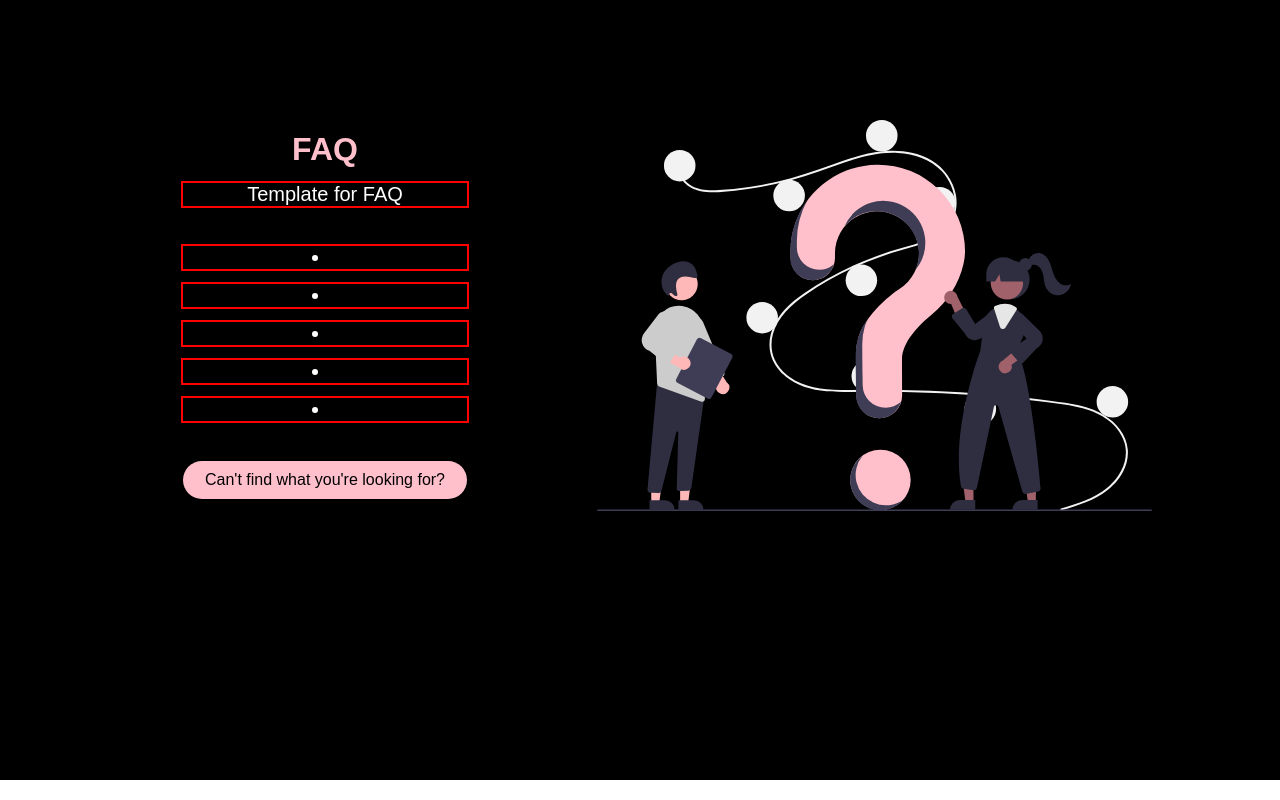
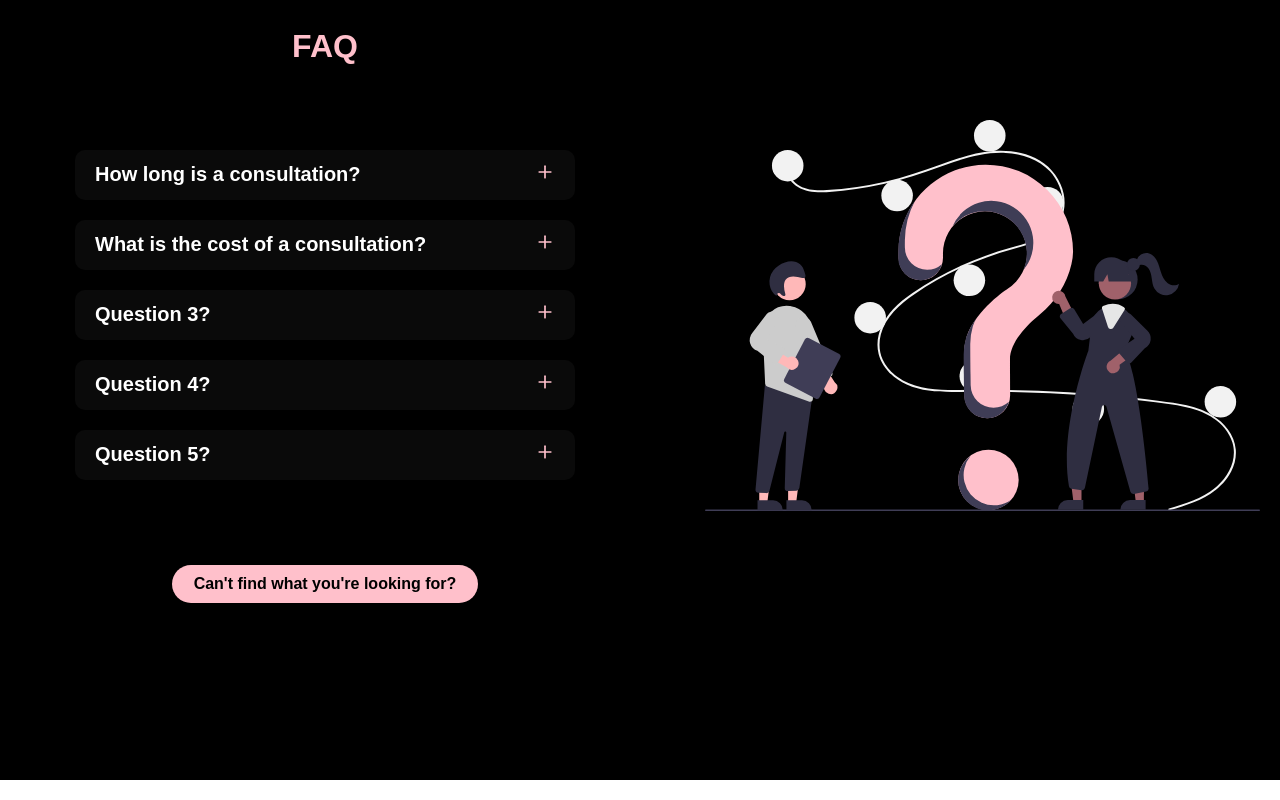
Before and after one commit to jackedwardbeard/01-Jane_Spence, a React (Create React App) app in the folder jane_spence/: page / in a window 1280 px wide. Shown: the part 2020-2820 px from the top of the page. Built offline with nearby package versions, Linux system fonts and the light colour scheme.

Commit message:
Added accordion to FAQ page.

```diff
--- a/jane_spence/src/components/Contact/ContactComponents.js
+++ b/jane_spence/src/components/Contact/ContactComponents.js
@@ -208,6 +208,7 @@ export const SubmitBtn = styled.button`
     padding: 10px 50px;
     color: black;
     font-size: 1rem;
+    font-weight: 600;
     outline: none;
     border: none;
     cursor: pointer;
--- a/jane_spence/src/components/Information/InformationComponents.js
+++ b/jane_spence/src/components/Information/InformationComponents.js
@@ -101,7 +101,7 @@ export const Body = styled.p`
     font-size: 1.25rem;
     font-family: 'Montserrat', sans-serif;
     color: ${({darkText}) => (darkText ? 'black' : 'white')};
-    outline: solid 2px red;
+    display: ${({showBody}) => (showBody ? '' : 'none')};
 
     @media screen and (max-width: 280px) {
         padding-left: 10px;
@@ -157,6 +157,7 @@ export const Button = styled(LinkScroll)`
     padding: 10px 22px;
     color: ${({darkButtonText}) => (darkButtonText ? 'black' : 'white')};
     font-size: 1rem;
+    font-weight: 600;
     outline: none;
     border: none;
     cursor: pointer;
@@ -173,3 +174,44 @@ export const Button = styled(LinkScroll)`
         color: black;
     }
 `
+
+export const AccordionWrapper = styled.div`
+    display: flex;
+    align-items: center;
+    flex-direction: column;
+    justify-content: center;
+    font-family: 'Montserrat', sans-serif;
+    height: 400px;
+    width: 500px;
+    margin-top: 60px;
+    display: ${({showAccordion}) => (showAccordion ? '' : 'none')};
+`
+
+
+export const Accordion = styled.div`
+    color: white;
+    width: 100%;
+    justify-content: center;
+    align-items: center;
+`
+
+export const QuestionWrapper = styled.div`
+
+    background: rgba(10, 10, 10, 1);
+    border-radius: 10px;
+    cursor: pointer;
+    font-size: 1.25rem;
+    height: 50px;
+    width: 100%;
+    display: flex;
+    justify-content: space-between;
+    align-items: center;
+    margin-bottom: 20px;
+    padding-left: 20px;
+    padding-right: 20px;
+
+`
+
+export const AnswerWrapper = styled.div`
+    padding-bottom: 20px;
+`
--- /dev/null
+++ b/jane_spence/src/components/Information/faqs.js
@@ -0,0 +1,26 @@
+export const faqs = [
+    {
+        question: 'How long is a consultation?',
+        answer: 'All consultations run for approximately 30 minutes.'
+    },
+
+    {
+        question: 'What is the cost of a consultation?',
+        answer: 'All consultations are bulk-billed with a valid EPC referral.'
+    },
+
+    {
+        question: 'Question 3?',
+        answer: 'All consultations are bulk-billed with a valid EPC referral.'
+    },
+
+    {
+        question: 'Question 4?',
+        answer: 'All consultations are bulk-billed with a valid EPC referral.'
+    },
+
+    {
+        question: 'Question 5?',
+        answer: 'All consultations are bulk-billed with a valid EPC referral.'
+    },
+]
--- a/jane_spence/src/components/Information/index.js
+++ b/jane_spence/src/components/Information/index.js
@@ -1,4 +1,4 @@
-import {React, useEffect} from 'react'
+import {React, useEffect, useState, toggle} from 'react'
 import {
     InformationContainer,
     InformationWrapper,
@@ -13,16 +13,36 @@ import {
     ImgWrap,
     ButtonWrapper,
     Button,
+    AccordionWrapper,
+    Accordion,
+    QuestionWrapper,
+    AnswerWrapper
 } from './InformationComponents'
+import {faqs} from './faqs'
+import {IconContext} from 'react-icons'
+import {FiPlus, FiMinus} from 'react-icons/fi'
 import Aos from 'aos'
 import 'aos/dist/aos.css'
 
 
-const Information = ({darkBackground, darkText, darkButton, showButton, darkButtonText, buttonText, buttonLocation, id, title, body, subbody, subbody2, subbody3, subbody4, subbody5, img, showSubtitle, subtext}) => {
+const Information = ({darkBackground, darkText, darkButton, showButton, darkButtonText, buttonText, buttonLocation, id, title, body, showBody, subbody, subbody2, subbody3, subbody4, subbody5, img, showSubtitle, subtext, showAccordion}) => {
 
     useEffect(() => {
         Aos.init({duration: 1000})
     }, [])
+
+    const [clicked, setClicked] = useState(false)
+
+    const reverseState = index => {
+        // if a question is already open, close it
+        if (clicked === index) {
+            return setClicked(false)
+        }
+        // if not, open it
+        else {
+            setClicked(index)
+        }
+    }
 
     return (
         <InformationContainer darkBackground={darkBackground} id={id}>
@@ -33,27 +53,50 @@ const Information = ({darkBackground, darkText, darkButton, showButton, darkButt
                             <Title data-aos='fade-down' darkText={darkText}>
                                 {title}
                             </Title>
-                            <Body data-aos='fade-up' darkText={darkText}>
+                            <Body data-aos='fade-up' darkText={darkText} showBody={showBody}>
                                 {body}
                             </Body>
                             <Subtitle data-aos='fade-up' darkText={darkText} showSubtitle={showSubtitle} >
                             {subtext}
                             </Subtitle>
-                            <Body data-aos='fade-up' darkText={darkText}>
+                            <Body data-aos='fade-up' darkText={darkText} showBody={showBody}>
                                 <li> {subbody} </li>
                             </Body>
-                            <Body data-aos='fade-up' darkText={darkText}>
+                            <Body data-aos='fade-up' darkText={darkText} showBody={showBody}>
                                 <li> {subbody2} </li>
                             </Body>
-                            <Body data-aos='fade-up' darkText={darkText}>
+                            <Body data-aos='fade-up' darkText={darkText} showBody={showBody}>
                                 <li> {subbody3} </li>
                             </Body>
-                            <Body data-aos='fade-up' darkText={darkText}>
+                            <Body data-aos='fade-up' darkText={darkText} showBody={showBody}>
                                 <li> {subbody4} </li>
                             </Body>
-                            <Body data-aos='fade-up' darkText={darkText}>
+                            <Body data-aos='fade-up' darkText={darkText} showBody={showBody}>
                                 <li> {subbody5} </li>
                             </Body>
+                            <IconContext.Provider value={{ color: 'pink', size: '20px'}}>
+                                <AccordionWrapper showAccordion={showAccordion}>
+                                    <Accordion>
+                                        {
+                                            faqs.map((item, index) => {
+                                                return (
+                                                <>
+                                                <QuestionWrapper onClick={() => reverseState(index)} key={index}>
+                                                <h4>{item.question}</h4>
+                                                <span>{clicked === index ? <FiMinus/> : <FiPlus/>}</span>
+                                                </QuestionWrapper>
+                                                {clicked === index ? (
+                                                <AnswerWrapper>
+                                                <p>{item.answer}</p>
+                                                </AnswerWrapper>) : false}
+                                                </>
+                                                );
+                                            })
+
+                                        }
+                                    </Accordion>
+                                </AccordionWrapper>
+                            </IconContext.Provider>
                             <ButtonWrapper>
                                 <Button
                                 data-aos='fade-up'
--- a/jane_spence/src/components/Information/pages.js
+++ b/jane_spence/src/components/Information/pages.js
@@ -21,7 +21,9 @@ export const About = {
     subbody5: 'Consultant Clinical Pharmacist',
     img: about,
     imageLeft: true,
-    showSubtitle: true
+    showSubtitle: true,
+    showBody: true,
+    showAccordion: false
 }
 
 export const FAQ = {
@@ -37,6 +39,8 @@ export const FAQ = {
     body: 'Template for FAQ',
     img: faq,
     imageLeft: false,
-    showSubtitle: false
+    showSubtitle: false,
+    showBody: false,
+    showAccordion: true
 
 }
```
